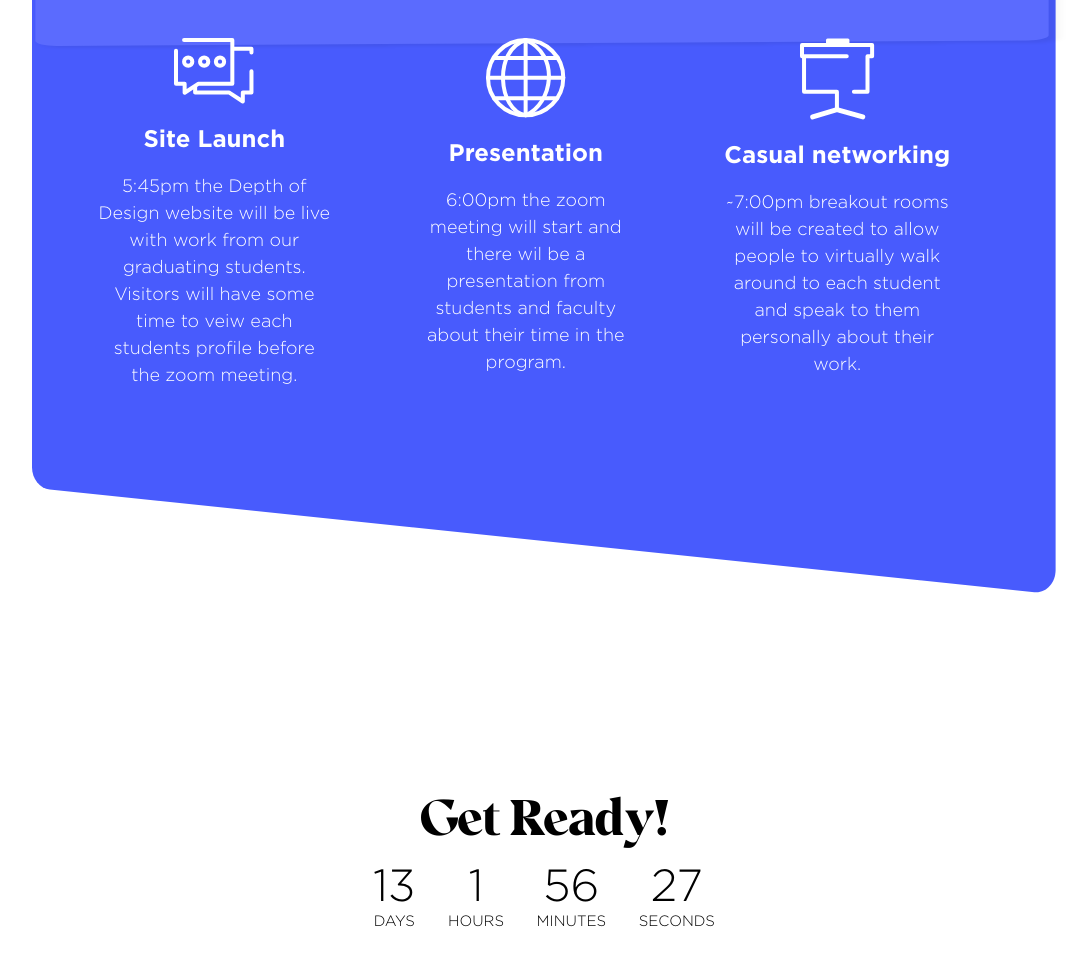
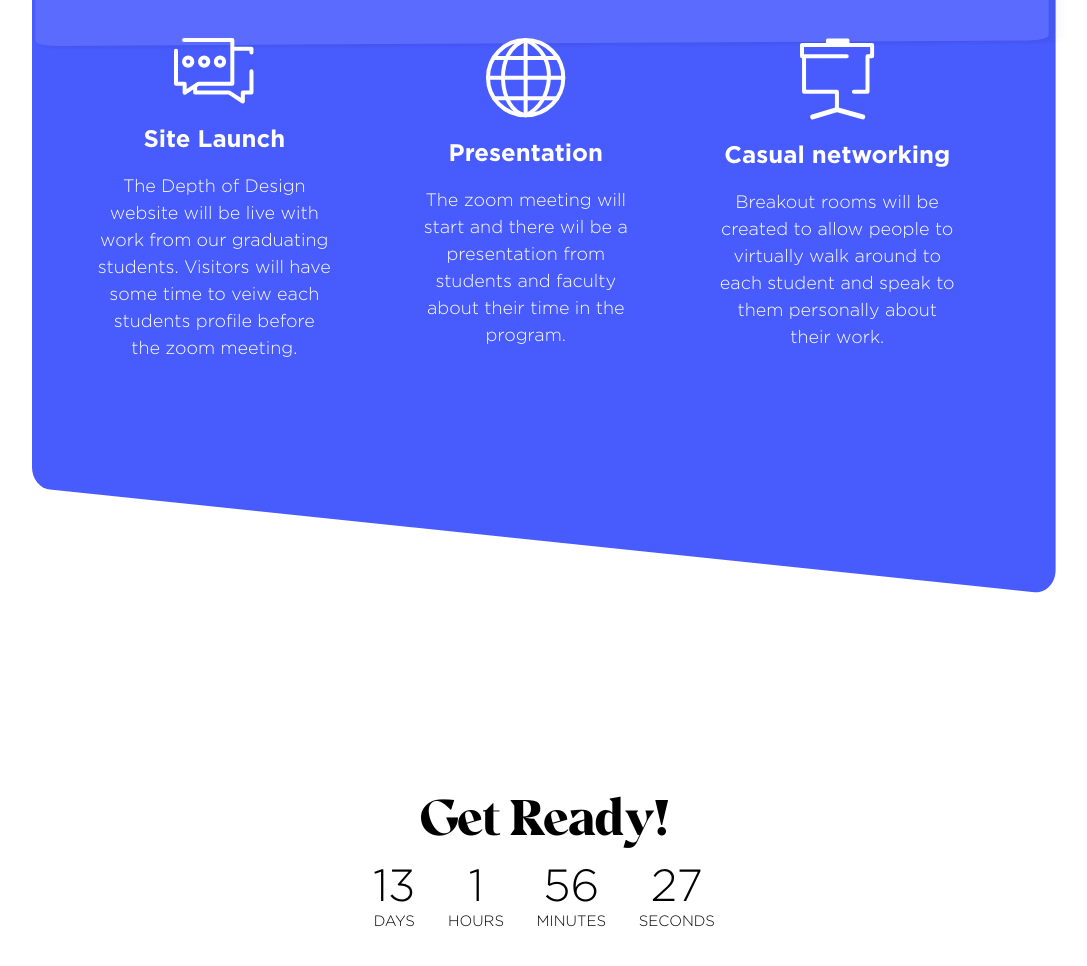
Before and after one commit to JR-Design/DepthOfDesign, a plain HTML site: page index.html in a window 1280 px wide. Shown: the part 3569-4535 px from the top of the page, without its empty margins (96-1183 px from the left). Drawn offline with nearby package versions, Linux system fonts and the light colour scheme.

Commit message:
Update index.html

```diff
--- a/index.html
+++ b/index.html
@@ -4,7 +4,7 @@
     <meta charset="UTF-8" />
     <meta http-equiv="X-UA-Compatible" content="IE=edge" />
     <meta name="viewport" content="width=device-width, initial-scale=1.0" />
-    <title>Depth Of Design</title>
+    <title>Depth Of Design | Cambrian College Student Exhibition </title>
     <link rel="stylesheet" href="Styles/main.css" />
     <link
       rel="shortcut icon"
@@ -13,8 +13,8 @@
     />
 
     <!--  Essential META Tags -->
-    <meta property="og:title" content="Depth of Design">
-    <meta property="og:description" content="2021 Cambrian College grad show exhibition">
+    <meta property="og:title" content="Depth of Design | Cambrian College Student Exhibition">
+    <meta property="og:description" content="Register now for our virtual event on April 22nd">
     <meta name="twitter:card" content="summary_large_image">
     <meta property="og:image" content="/Images/Thumbnail.png">
     <meta property="og:url" content="http://ccgraphicdesign.ca/depthofdesign/">
@@ -327,7 +327,7 @@
                   <img src="./Images/Icon_1.svg" alt="" />
                   <h3 style="color: white">Site Launch</h3>
                   <p class="bodybig">
-                    5:45pm the Depth of Design website will be live with work from
+                    The Depth of Design website will be live with work from
                     our graduating students. Visitors will have some time to veiw
                     each students profile before the zoom meeting.
                   </p>
@@ -336,7 +336,7 @@
                   <img src="./Images/Icon_2.svg" alt="" />
                   <h3>Presentation</h3>
                   <p class="bodybig">
-                    6:00pm the zoom meeting will start and there wil be a
+                    The zoom meeting will start and there wil be a
                     presentation from students and faculty about their time in the
                     program.
                   </p>
@@ -345,7 +345,7 @@
                   <img src="./Images/Icon_3.svg" alt="" />
                   <h3>Casual networking</h3>
                   <p class="bodybig">
-                    ~7:00pm breakout rooms will be created to allow people to
+                    Breakout rooms will be created to allow people to
                     virtually walk around to each student and speak to them
                     personally about their work.
                   </p>
```
